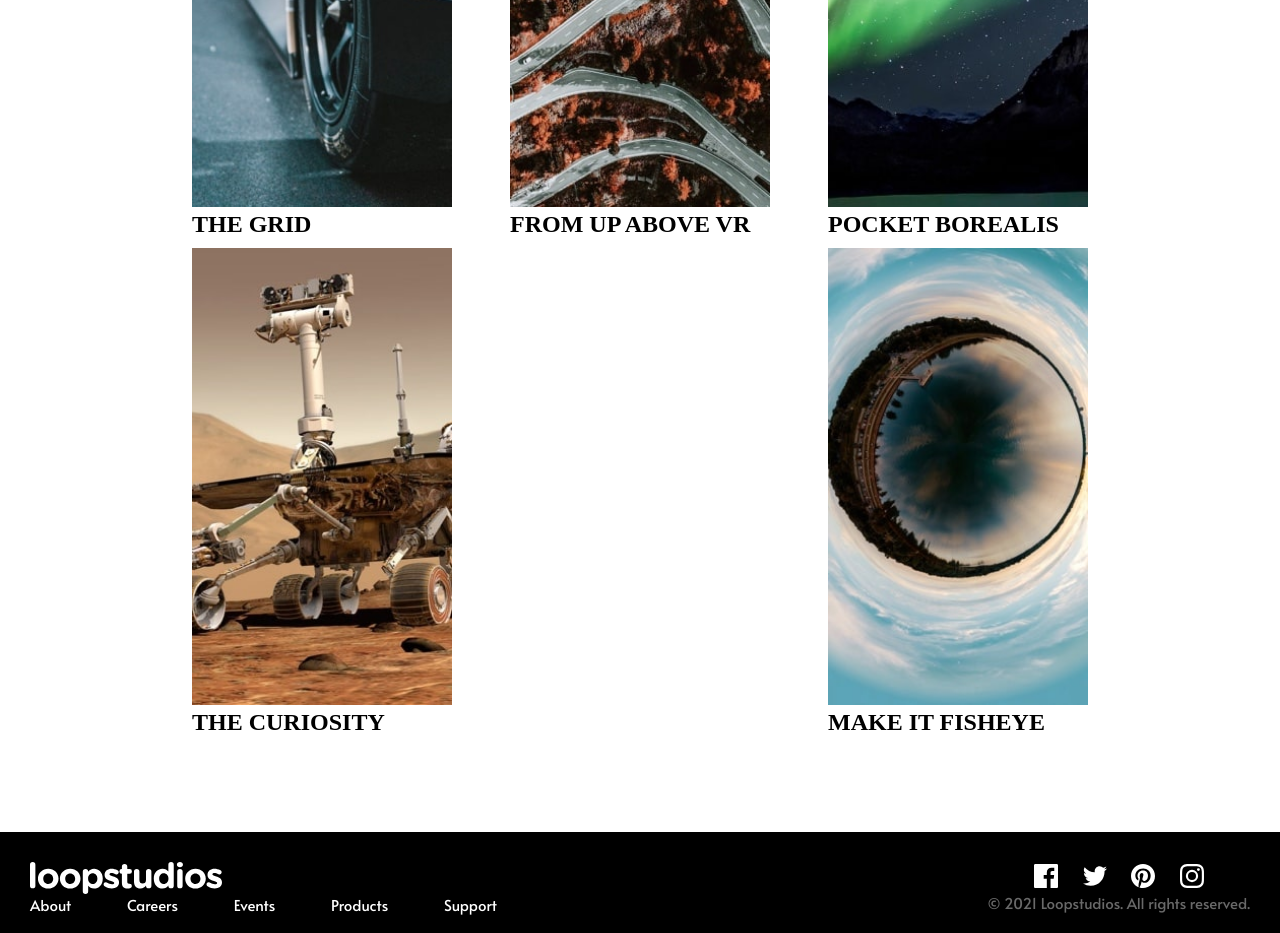
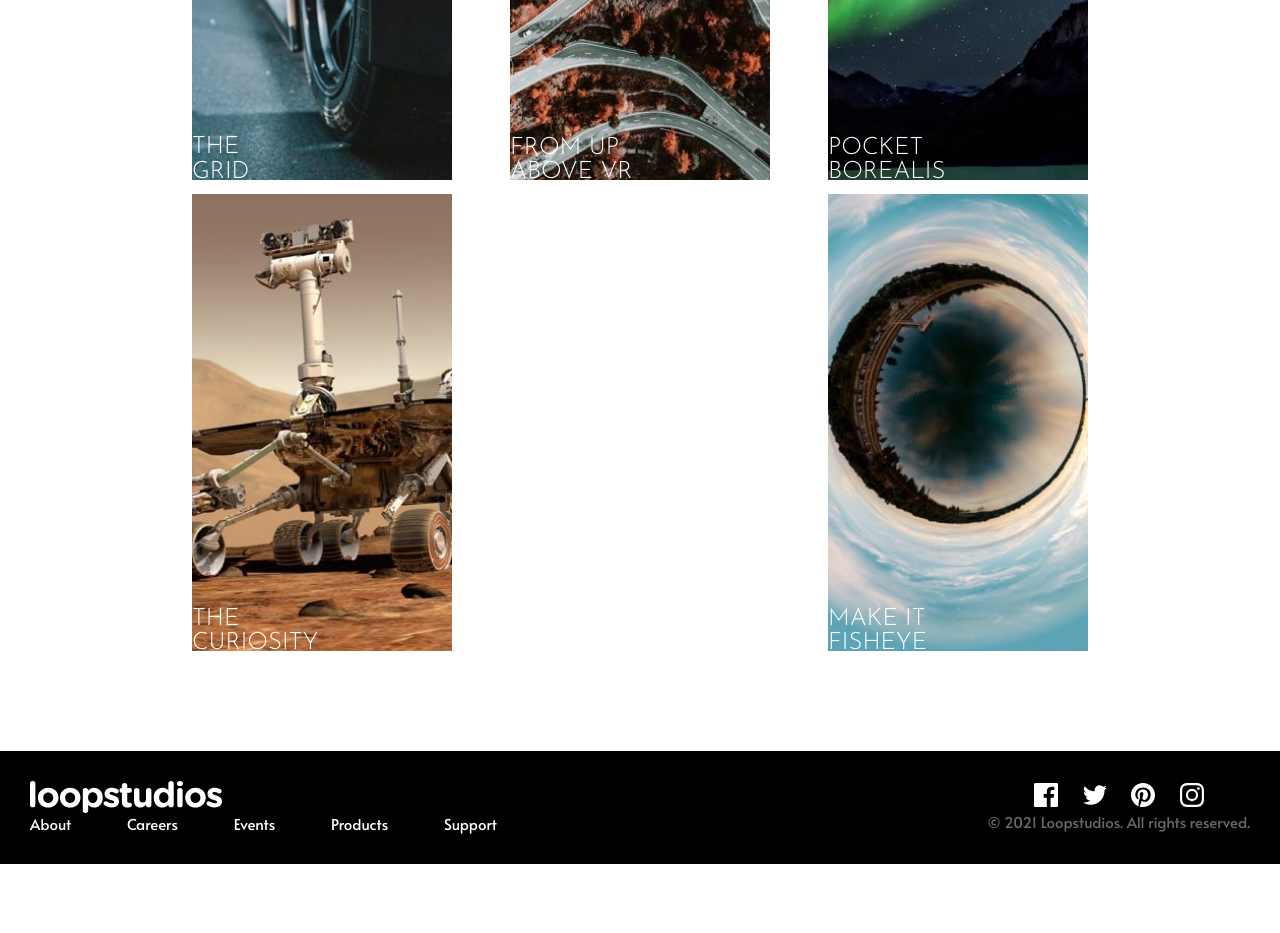
Before and after one commit to valentinasj/Loopstudios-landing-page, a React (Create React App) app: page / in a window 1280 px wide. Shown: the part 2380-3313 px from the top of the page. After the commit the page ends 3244 px from the top, so only its background shows below. Built offline with nearby package versions, Linux system fonts and the light colour scheme.

Commit message:
cards listas

```diff
--- a/src/components/Header/StyleHeader.jsx
+++ b/src/components/Header/StyleHeader.jsx
@@ -1,5 +1,6 @@
 import styled, { css } from "styled-components";
 import backgroundImage from "../../images/desktop/image-hero.jpg";
+import backgroundImage2 from "../../images/mobile/image-hero.jpg";
 
 
 export const StyleContainer = styled.div`
@@ -11,11 +12,15 @@ export const StyleContainer = styled.div`
  background-size: cover;
  ${({ theme }) => css`
         @media (max-width: 375px) {
-          background-size: fit;
-          background-position: center;
+          background-size: cover;
+          background-position: center top;
           padding:30px;
+          background-image: url("${backgroundImage2}");
           img{
             width:170px;
+            margin-top: -50px;
+            position: absolute;
+            top: -55px;
           }
         }`
     }
--- a/src/components/Main/Card/Card.jsx
+++ b/src/components/Main/Card/Card.jsx
@@ -29,7 +29,7 @@ const cardList = [
   },
 
   {
-    name: "THE GRID",
+    name: "THEㅤㅤGRID",
     routes: `${grid}`
   },
 
--- a/src/components/Main/Card/StyleCard.jsx
+++ b/src/components/Main/Card/StyleCard.jsx
@@ -19,6 +19,7 @@ export const StyledTitleContent = styled.div`
     justify-content:space-between;
     display:flex;
     width:auto;
+
     margin-bottom: 4rem;
     ${({ theme }) => css`
         @media (max-width: 375px) {
@@ -68,10 +69,25 @@ export const StyledContainerCard = styled.div`
     gap:10px;
     align-items: center;
     justify-content: space-between;
+   div{
+    position:relative;
+    width:260px;
+   }
+
     img{
-        width:260px;
         height:auto;
+        width:100%;
     }
+
+    h1{
+        position: absolute;
+        font-family: 'Josefin Sans', sans-serif;
+        font-weight: 300;
+        color:#fff;
+        bottom: 0;
+        width:50%;
+    }
+
     ${({ theme }) => css`
         @media (max-width: 375px) {
        flex-direction: column;
```
